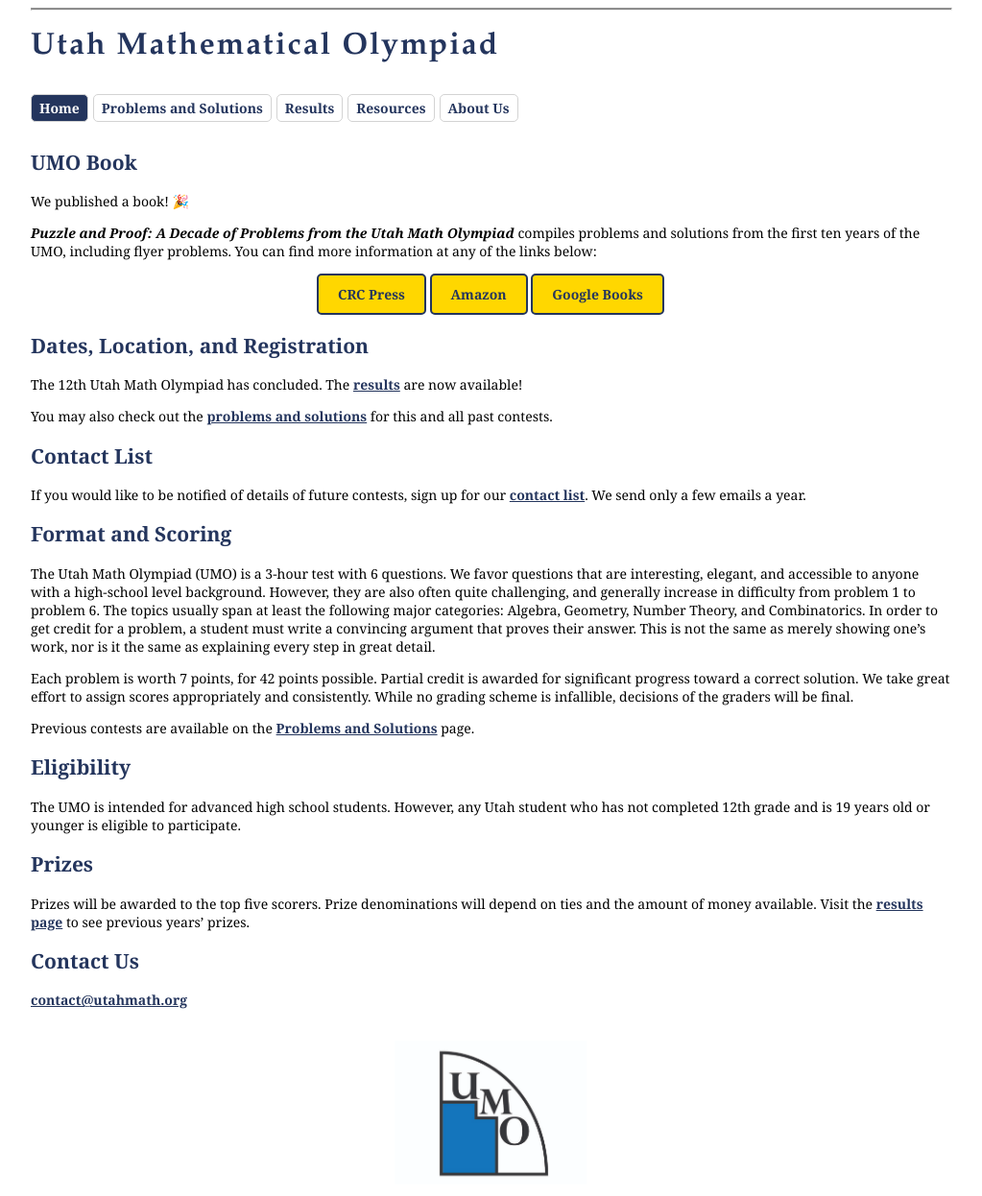
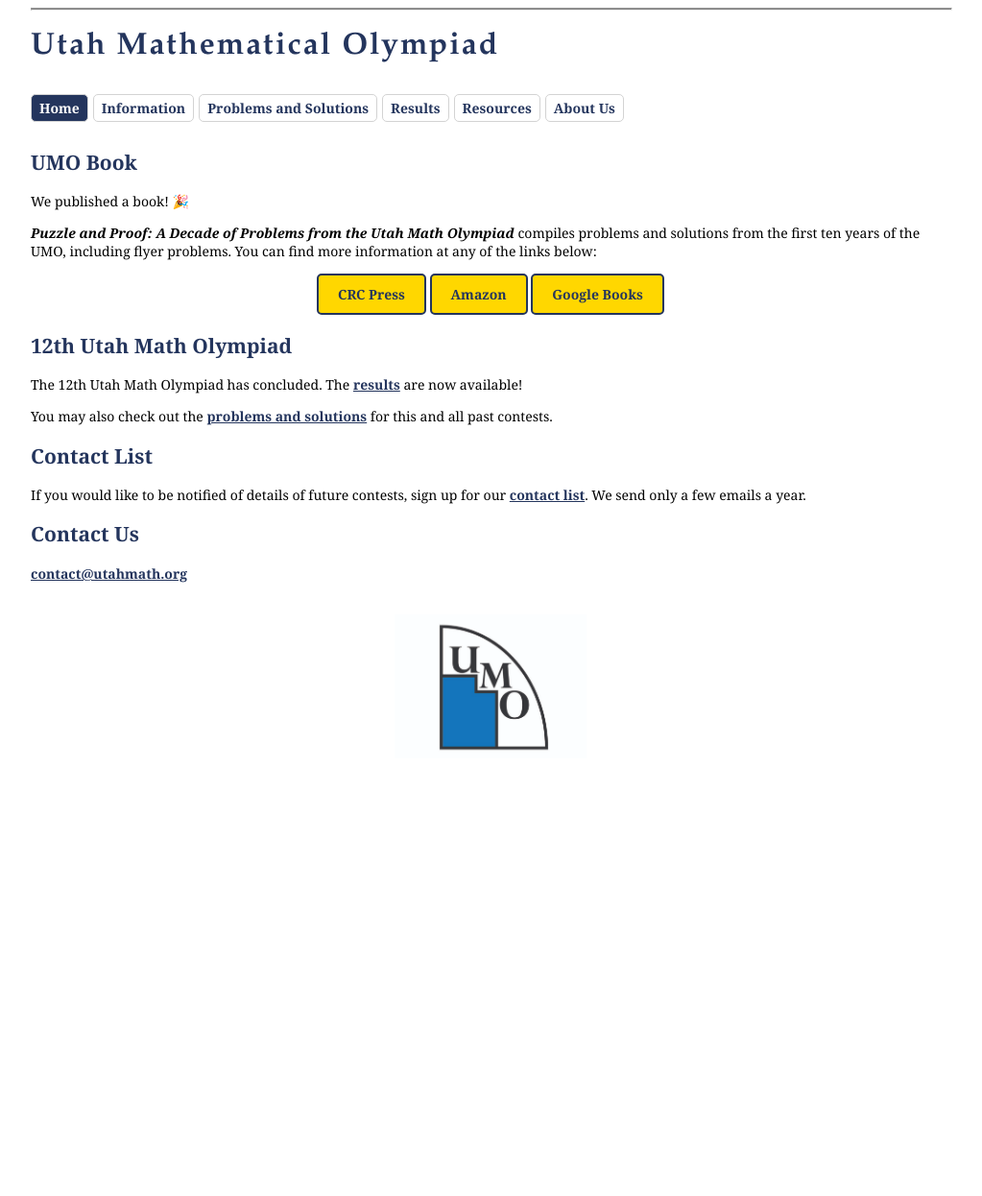
Before and after one commit to hbgolze/hbgolze.github.io, a Jekyll site: the page built from index.md, in a window 1280 px wide. Shown: the whole page at 96% size, without its empty margins (26-1049 px from the left). Built offline with Jekyll 4.4.1, drawn with Linux system fonts in a browser that asks for light colours; after the commit the page ends 900 px from its top, so only the background shows below that.

Commit message:
add information page

```diff
--- a/_config.yml
+++ b/_config.yml
@@ -19,10 +19,10 @@ google_analytics: UA-100557164-1
 navigation:
  - text: Home
    url: /
+ - text: Information
+   url: /information/
  - text: Problems and Solutions
    url: /problems/
- # - text: Registration
- #   url: /registration/
  - text: Results
    url: /results/
  - text: Resources
@@ -30,7 +30,6 @@ navigation:
  - text: About Us
    url: /about/
 ---
-
 
 ##### TECHNICAL #####
 ## Markdown Engine
--- a/index.md
+++ b/index.md
@@ -8,7 +8,7 @@ description: Home
 
 {% include umo-book.md %}
 
-## Dates, Location, and Registration
+## 12th Utah Math Olympiad
 
 The 12th Utah Math Olympiad has concluded. The [results](results/2024) are now available!
 
@@ -27,22 +27,6 @@ You may also check out the [problems and solutions](problems/) for this and all
 
 If you would like to be notified of details of future contests, sign up for our [contact list](https://forms.gle/64Ns5xXmiR6GHraJ7). We send only a few emails a year.
 
-## Format and Scoring
-
-The Utah Math Olympiad (UMO) is a 3-hour test with 6 questions. We favor questions that are interesting, elegant, and accessible to anyone with a high-school level background. However, they are also often quite challenging, and generally increase in difficulty from problem 1 to problem 6. The topics usually span at least the following major categories: Algebra, Geometry, Number Theory, and Combinatorics. In order to get credit for a problem, a student must write a convincing argument that proves their answer. This is not the same as merely showing one's work, nor is it the same as explaining every step in great detail.
-
-Each problem is worth 7 points, for 42 points possible. Partial credit is awarded for significant progress toward a correct solution. We take great effort to assign scores appropriately and consistently. While no grading scheme is infallible, decisions of the graders will be final.
-
-Previous contests are available on the [Problems and Solutions](problems) page.
-
-## Eligibility
-
-The UMO is intended for advanced high school students. However, any Utah student who has not completed 12th grade and is 19 years old or younger is eligible to participate.
-
-## Prizes
-
-Prizes will be awarded to the top five scorers. Prize denominations will depend on ties and the amount of money available. Visit the [results page](results) to see previous years' prizes.
-
 ## Contact Us
 
 [{{site.author_email}}](mailto:{{site.author_email}})
```
Also changed, not shown: information.md (added, +24 -0 lines).
